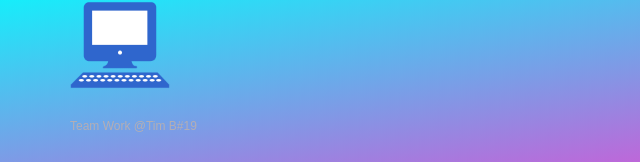
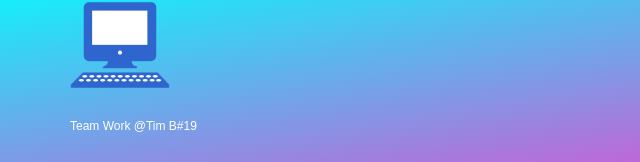
Before and after one commit to ferdika99/ferdika99.github.io, a plain HTML site: page index.html in a window 1280 px wide. Shown: the part 1496-1658 px from the top of the page, 0-640 px from the left. Drawn offline with Linux system fonts and the light colour scheme.

Commit message:
Update stylesheet.css

```diff
--- a/stylesheet.css
+++ b/stylesheet.css
@@ -177,7 +177,7 @@ footer img {
 }
 
 footer p {
-  color: #b3aeb5;
+  color: white;
   font-size: 12px;
 }
 
```
